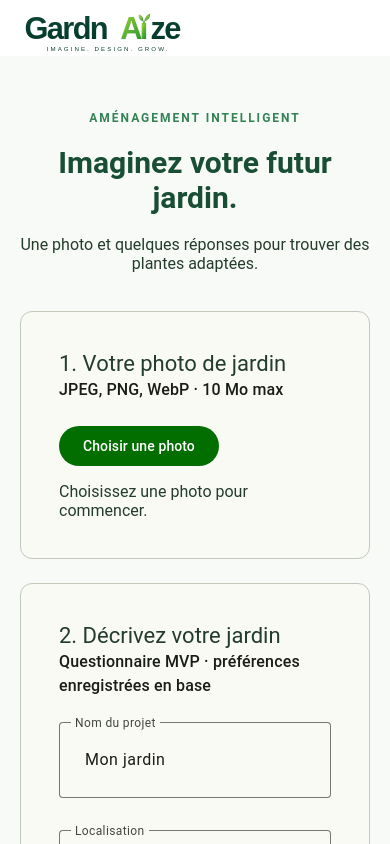
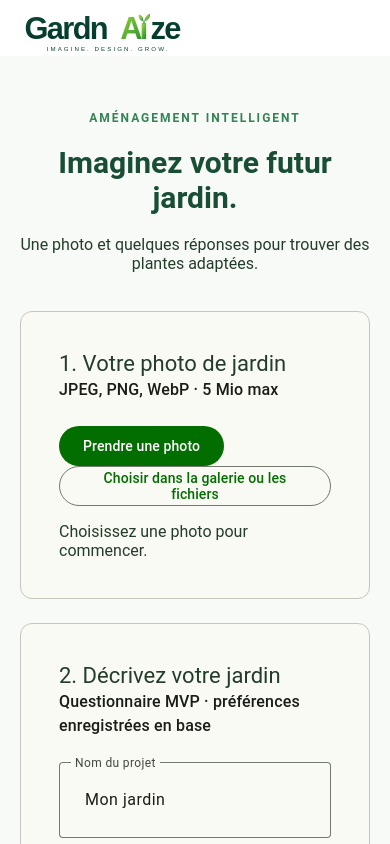
Before and after one commit to boonsuli/GardnAIze, an Angular app in the folder frontend/: page / in a window 390 px wide. Shown: the top 844 px of the page. Built offline with nearby package versions, Linux system fonts and the light colour scheme.

Commit message:
feat(photo): support smartphone camera and 5 MiB upload limit

```diff
--- a/frontend/src/app/app.component.html
+++ b/frontend/src/app/app.component.html
@@ -14,11 +14,13 @@
     <mat-card appearance="outlined">
         <mat-card-header>
             <mat-card-title>1. Votre photo de jardin</mat-card-title>
-            <mat-card-subtitle>JPEG, PNG, WebP · 10 Mo max</mat-card-subtitle>
+            <mat-card-subtitle>JPEG, PNG, WebP · 5 Mio max</mat-card-subtitle>
         </mat-card-header>
         <mat-card-content>
             <input #photo hidden type="file" accept="image/jpeg,image/png,image/webp" (change)="onFileSelected($event)">
-            <button mat-flat-button (click)="photo.click()">Choisir une photo</button>
+            <input #camera hidden type="file" accept="image/jpeg,image/png,image/webp" capture="environment" (change)="onFileSelected($event)">
+            <button mat-flat-button type="button" (click)="camera.click()">Prendre une photo</button>
+            <button mat-stroked-button type="button" (click)="photo.click()">Choisir dans la galerie ou les fichiers</button>
             <p aria-live="polite">{{ message() }}</p>
             @if (preview()) {
                 <img [src]="preview()" alt="Aperçu du jardin">
```
